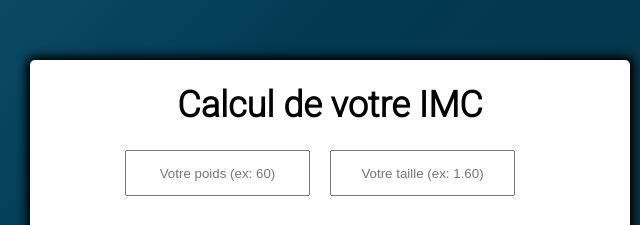
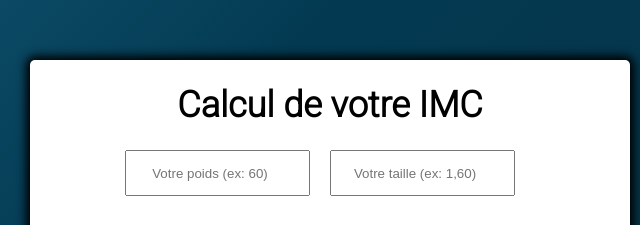
Before and after one commit to krys410/IMC, a plain HTML site: page index.html in a window 1280 px wide. Shown: the top 225 px of the page, 310-950 px from the left. Drawn offline with Linux system fonts and the light colour scheme.

Commit message:
Update index.html

```diff
--- a/index.html
+++ b/index.html
@@ -16,10 +16,10 @@
             <h1>Calcul de votre IMC</h1>
             <div class="content">
                 <div class="input">
-                    <input type="text" id="poids" name="poids" placeholder="Votre poids (ex: 60)" required>
+                    <input type="number" id="poids" name="poids" placeholder="Votre poids (ex: 60)" required >
                 </div>
                 <div class="input">
-                    <input type="text" id="taille" name="taille" placeholder="Votre taille (ex: 1.60)" required>
+                    <input type="number" id="taille" name="taille" placeholder="Votre taille (ex: 1,60)" step="0.01" min="1" required>
                 </div>
             </div>
             <div class="wrapper">
```
